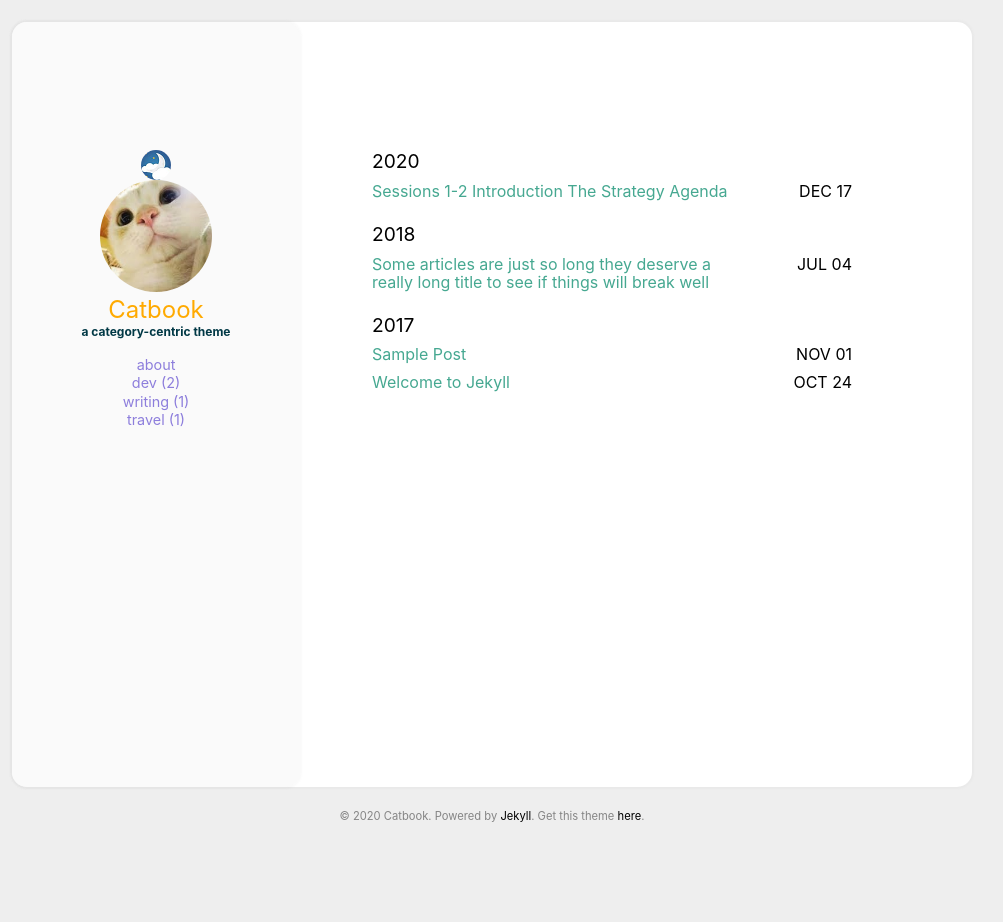
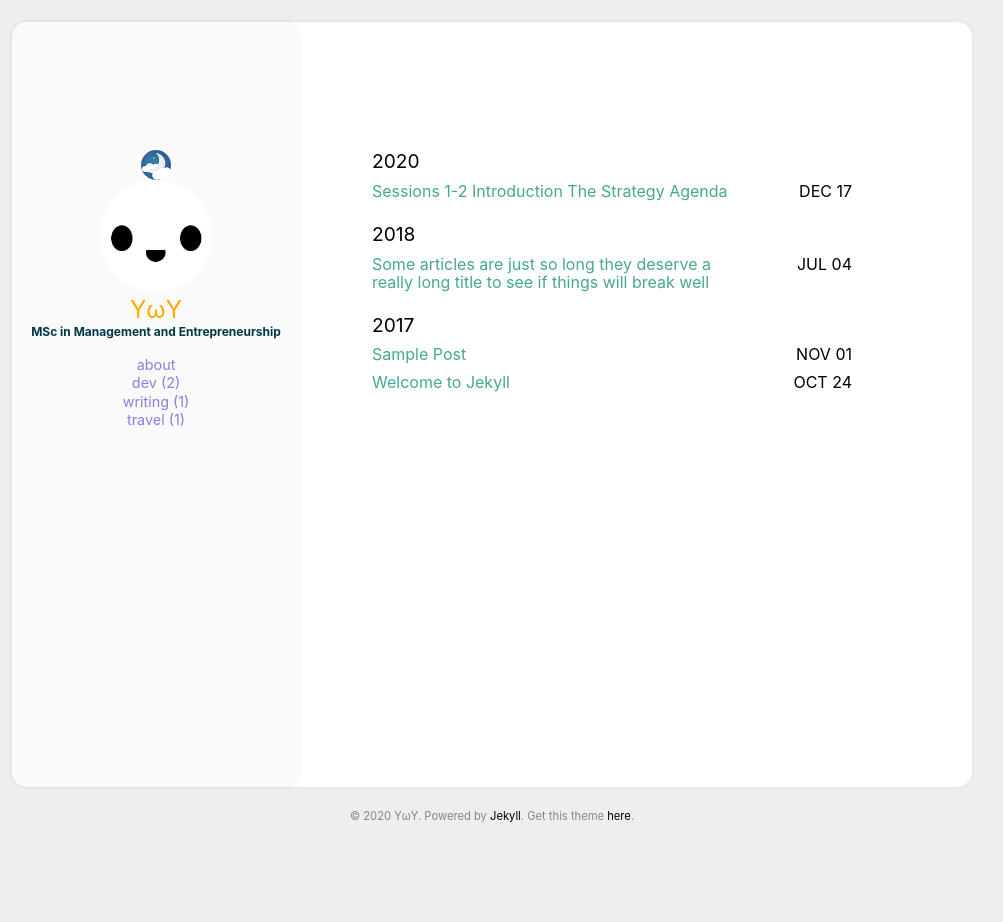
Before and after one commit to yuwuyin/blog, a Jekyll site: the page built from index.html, in a window 1280 px wide. Shown: the whole page, without its empty margins (148-1151 px from the left). Built offline with Jekyll 4.4.1, drawn with Linux system fonts in a browser that asks for light colours.

Commit message:
personalize

```diff
--- a/_config.yml
+++ b/_config.yml
@@ -1,13 +1,13 @@
 
-title: Catbook #Your awesome title
-email: #youremail@domain.com
+title: YuWuYin's blog #Your awesome title
+email: w.yu@cranfield.ac.uk #youremail@domain.com
 description: > # this means to ignore newlines until "baseurl"
   Write an awesome description for your new site here. You can edit this
   line in _config.yml. It will appear in your document head meta (for
   Google search results) and in your feed.xml site description.
 
 baseurl: # the subpath of the site
-url: http://starry99.github.io/catbook # the base hostname & protocol for your site
+url: http://www.yuwuyin.work/ # the base hostname & protocol for your site
 
 permalink: /:year-:month/:title
 timezone:
@@ -18,10 +18,10 @@ google_analytics: #UA—XXXXXXXX-X
 disqus_shortname: #disqus shortname
 
 user:
-  name: Catbook
-  pic: /assets/img/cat.jpg
-  picAlt: "catbook"
-  job: a category-centric theme
+  name: YωY
+  pic: /assets/img/smile.jpg
+  picAlt: "YwY"
+  job: MSc in Management and Entrepreneurship
   aboutme: true # comment this out if you don't need the 'about' page.
 
 exclude:
```
Also changed, not shown: assets/img/smile.jpg (added).
